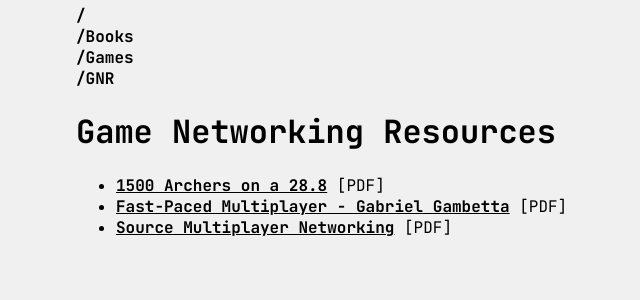
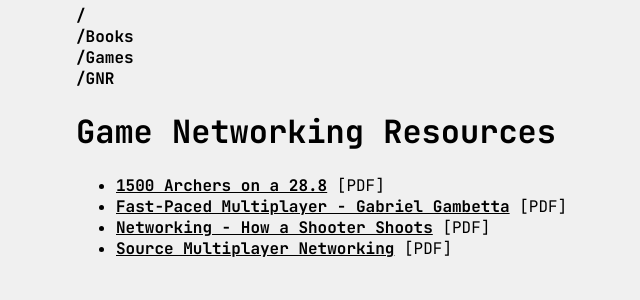
Before and after one commit to radwan92/radwan92.github.io, a Jekyll site: the page built from game-networking/resources.html, in a window 1280 px wide. Shown: the top 300 px of the page, without its empty margins (52-692 px from the left). Built offline with Jekyll 4.4.1, drawn with Linux system fonts in a browser that asks for light colours.

Commit message:
data: gnr - how shooter shoots

```diff
--- a/_data/gnr.yml
+++ b/_data/gnr.yml
@@ -9,3 +9,7 @@
 - name: "Fast-Paced Multiplayer - Gabriel Gambetta"
   file: "Fast-Paced Multiplayer - Gabriel Gambetta.pdf"
   url: "http://www.gabrielgambetta.com/client-server-game-architecture.html"
+
+- name: "Networking - How a Shooter Shoots"
+  file: "Networking - How a Shooter Shoots.pdf"
+  url: "https://kotaku.com/networking-how-a-shooter-shoots-5869564"
```
Also changed, not shown: 1 other file.
